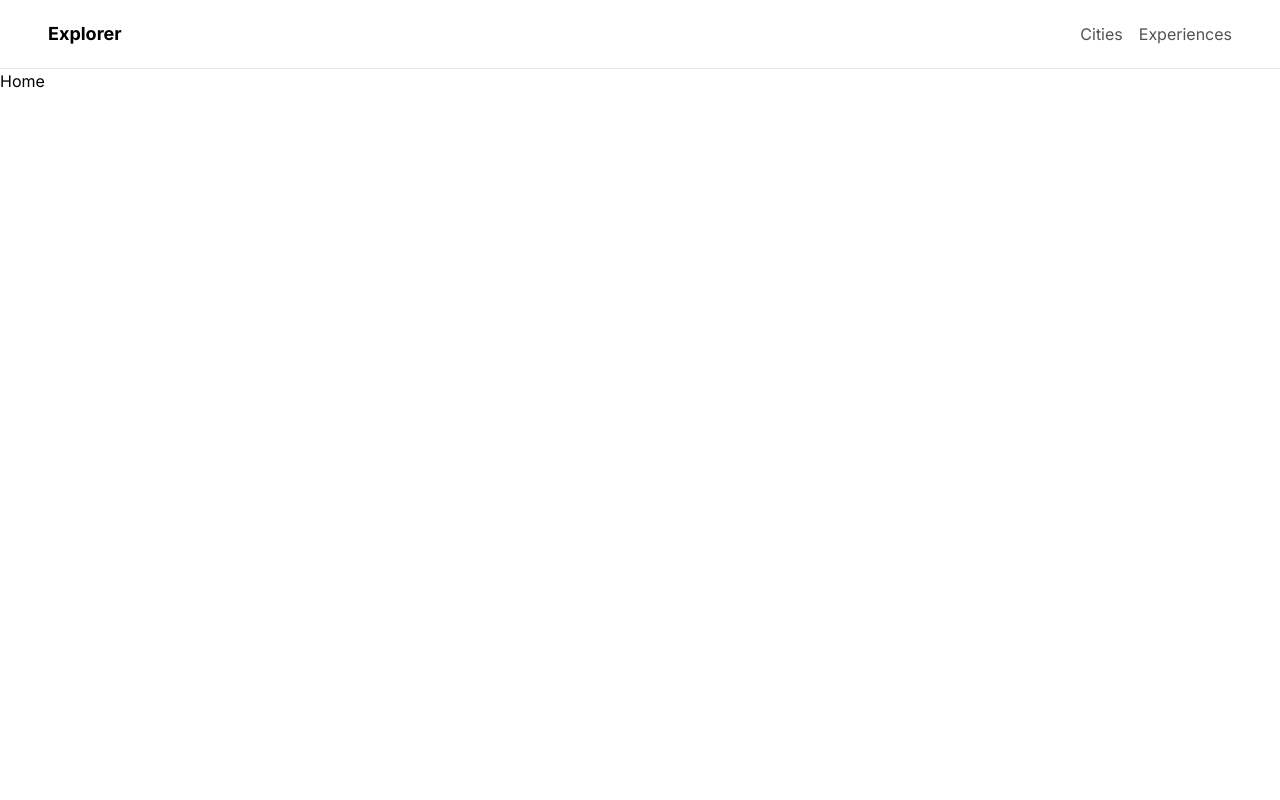
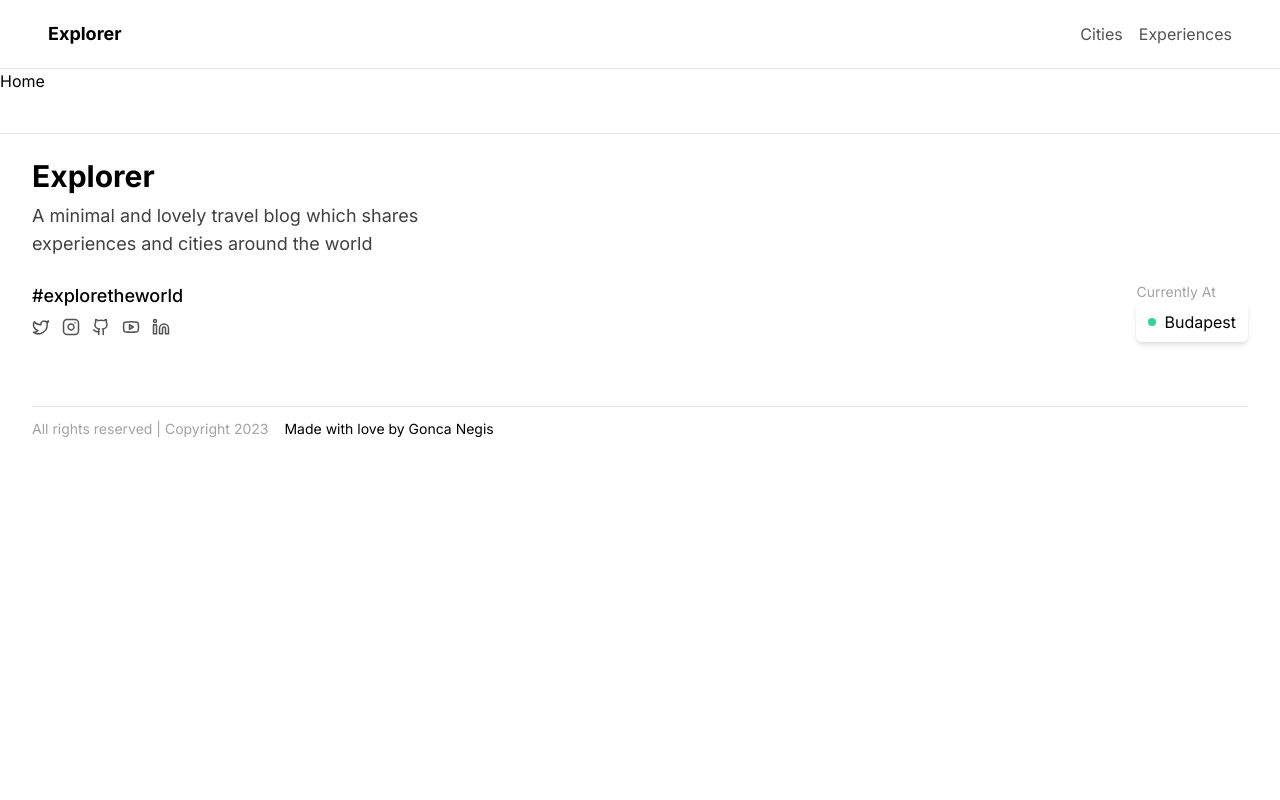
Before and after one commit to goncanegis/nextjs-fullstack-blog, a Next.js app: page / in a window 1280 px wide. Shown: the top 800 px of the page. Built offline with nearby package versions, Linux system fonts and the light colour scheme.

Commit message:
added text and social links to footer

```diff
--- a/app/page.tsx
+++ b/app/page.tsx
@@ -3,7 +3,7 @@
 
 export default function Home() {
   return (
-    <main className="h-[900px]">
+    <main className="h-auto">
       <h1>Home</h1>
     </main>
   );
--- /dev/null
+++ b/components/elements/social-link.tsx
@@ -0,0 +1,32 @@
+import Link from "next/link";
+import {
+  Facebook,
+  Twitter,
+  Instagram,
+  Youtube,
+  Linkedin,
+  Github,
+} from "lucide-react";
+
+const SocialLink = ({ platform, link }: { platform: string; link: string }) => {
+  const getIcon = (platform: string) => {
+    switch (platform) {
+      case "facebook":
+        return <Facebook size="18" />;
+      case "twitter":
+        return <Twitter size="18" />;
+      case "instagram":
+        return <Instagram size="18" />;
+      case "youtube":
+        return <Youtube size="18" />;
+      case "linkedin":
+        return <Linkedin size="18" />;
+      case "github":
+        return <Github size="18" />;
+    }
+  };
+
+  return <Link href={link}>{getIcon(platform)}</Link>;
+};
+
+export default SocialLink;
--- a/components/navigation/footer.tsx
+++ b/components/navigation/footer.tsx
@@ -1,6 +1,8 @@
 import React from "react";
 import PaddingContainer from "../layout/padding-container";
 import siteConfig from "@/config/site";
+import Link from "next/link";
+import SocialLink from "../elements/social-link";
 
 const Footer = () => {
   return (
@@ -16,7 +18,29 @@
         <div className="mt-6 flex flex-wrap justify-between gap-4">
           <div>
             <div className="text-lg font-medium">#exploretheworld</div>
-            <div>Social Links</div>
+            {/* Social Links */}
+            <div className="mt-2 flex items-center gap-3 text-neutral-600">
+              <SocialLink
+                platform="twitter"
+                link={siteConfig.socialLinks.twitter}
+              />
+              <SocialLink
+                platform="instagram"
+                link={siteConfig.socialLinks.instagram}
+              />
+              <SocialLink
+                platform="github"
+                link={siteConfig.socialLinks.github}
+              />
+              <SocialLink
+                platform="youtube"
+                link={siteConfig.socialLinks.youtube}
+              />
+              <SocialLink
+                platform="linkedin"
+                link={siteConfig.socialLinks.linkedin}
+              />
+            </div>
           </div>
           <div>
             <div className="text-sm text-neutral-400">Currently At</div>
@@ -26,6 +50,17 @@
             </div>
           </div>
         </div>
+
+        {/* Bottom Section */}
+        <div className="mt-16 flex flex-wrap items-center gap-4 border-t py-3">
+          <div className="text-sm text-neutral-400">
+            All rights reserved | Copyright {new Date().getFullYear()}
+          </div>
+          <div className="text-sm">
+            Made with love by{" "}
+            <Link href="https://goncanegis.com">Gonca Negis</Link>
+          </div>
+        </div>
       </PaddingContainer>
     </div>
   );
--- a/config/site.ts
+++ b/config/site.ts
@@ -7,6 +7,7 @@
     youtube: string;
     github: string;
     instagram: string;
+    linkedin: string;
   };
 }
 
@@ -20,6 +21,7 @@
     youtube: "https://youtube.com/",
     github: "https://github.com/goncanegis",
     instagram: "https://instagram.com/",
+    linkedin: "https://linkedin.com/in/goncanegis",
   },
 };
 
--- a/package.json
+++ b/package.json
@@ -15,6 +15,7 @@
     "autoprefixer": "10.4.14",
     "eslint": "8.43.0",
     "eslint-config-next": "13.4.7",
+    "lucide-react": "^0.257.0",
     "next": "13.4.7",
     "postcss": "8.4.24",
     "react": "18.2.0",
```
Also changed, not shown: 1 other file (tests, documents, lock files or other folders).
